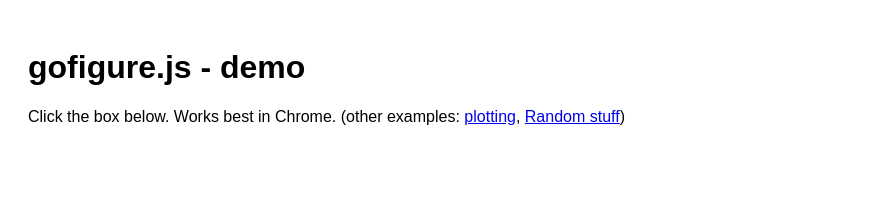
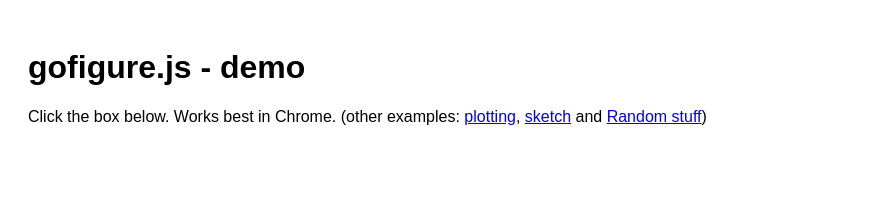
Before and after one commit to eoftedal/gofigure, a plain HTML site: page index.html in a window 1280 px wide. Shown: the top 222 px of the page, 0-875 px from the left. Drawn offline with Linux system fonts and the light colour scheme.

Commit message:
linking examples

```diff
--- a/index.html
+++ b/index.html
@@ -22,7 +22,7 @@
 </head>
 <body>
     <h1>gofigure.js - demo</h1>
-Click the box below. Works best in Chrome. (other examples: <a href="graph.html">plotting</a>, <a href="test3.html">Random stuff</a>)
+Click the box below. Works best in Chrome. (other examples: <a href="graph.html">plotting</a>, <a href="blog.html">sketch</a> and <a href="test3.html">Random stuff</a>)
 <div id="dds" style=""></div>
 <script>
 
```
